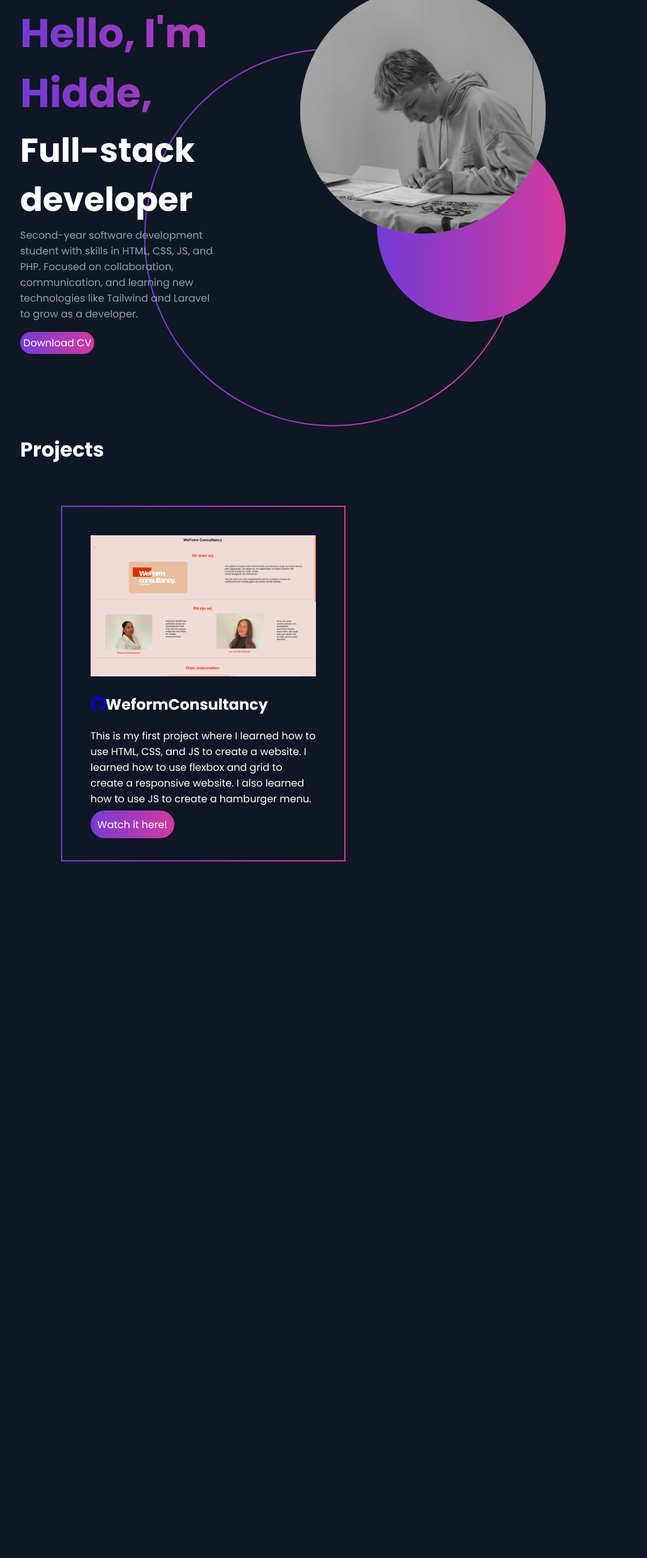
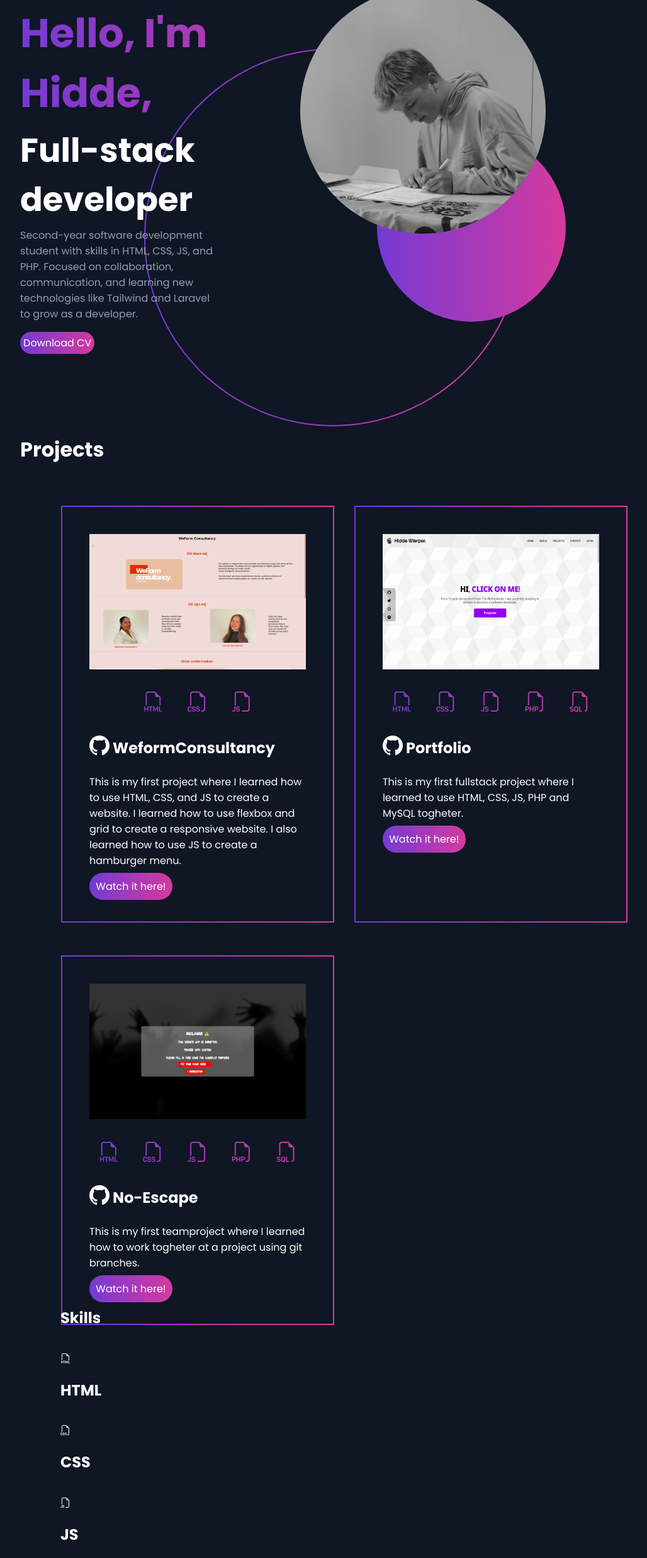
Before and after one commit to HiddeWierper/new-portfolio, a PHP site: page / in a window 1280 px wide. Shown: the part 80-2554 px from the top of the page at 63% size, without its empty margins (96-1124 px from the left). Before the commit the page ends 1448 px from the top, so only its background shows below. Run offline with PHP 8.4, Linux system fonts and the light colour scheme.

Commit message:
added all projects

```diff
--- a/index.php
+++ b/index.php
@@ -7,6 +7,7 @@
   <link rel="icon" href="favicon.png" type="image/x-icon">
   <link rel="stylesheet" href="https://cdn.jsdelivr.net/npm/bootstrap-icons@1.11.3/font/bootstrap-icons.min.css">
   <link rel="preconnect" href="https://fonts.googleapis.com">
+  <script src="script.js"></script>
 <link rel="preconnect" href="https://fonts.gstatic.com" crossorigin>
 <link href="https://fonts.googleapis.com/css2?family=Poppins:ital,wght@0,100;0,200;0,300;0,400;0,500;0,600;0,700;0,800;0,900;1,100;1,200;1,300;1,400;1,500;1,600;1,700;1,800;1,900&display=swap" rel="stylesheet">
   <title>Portfolio</title>
@@ -50,18 +51,78 @@
     <div class="projectContainer">
       <div class="project">
         <div class="projectImg">
-            <a href="https://weform.netlify.app" target="_blank">
           <img src="files/weform.png" alt="weformConsultancy">
-          </a>
         </div>
-        <div class="projectInfo">
-          <h2><a href="https://www.github.com/hiddewierper"><i class="bi bi-github"></i></a>WeformConsultancy</h2>
-          <p>This is my first project where I learned how to use HTML, CSS, and JS to create a website. I learned how to use flexbox and grid to create a responsive website. I also learned how to use JS to create a hamburger menu.</p>
-          <a class="link" href="https://weform.netlify.app" target="_blank">Watch it here!</a>
+       <div class="projectLang">
+        <i class="bi bi-filetype-html"></i>
+        <i class="bi bi-filetype-css"></i>
+        <i class="bi bi-filetype-js"></i>
+       </div>
+
+      <div class="projectInfo">
+        <h2><a href="https://www.github.com/hiddew2007/weform-master"><i style="color: white; font-size: 2rem;" class="bi bi-github"></i></a> WeformConsultancy</h2>
+        <p>This is my first project where I learned how to use HTML, CSS, and JS to create a website. I learned how to use flexbox and grid to create a responsive website. I also learned how to use JS to create a hamburger menu.</p>
+        <a class="link" href="https://weform.netlify.app" target="_blank">Watch it here!</a>
+        </div>
+      </div>
+
+
+      <div class="project">
+        <div class="projectImg">
+          <img src="files/portfolio.png" alt="portfolio">
+        </div>
+      <div class="projectLang">
+        <i class="bi bi-filetype-html"></i>
+        <i class="bi bi-filetype-css"></i>
+        <i class="bi bi-filetype-js"></i>
+        <i class="bi bi-filetype-php"></i>
+        <i class="bi bi-filetype-sql"></i>
+      </div>
+
+      <div class="projectInfo">
+        <h2><a href="https://www.github.com/hiddewierper/portfolio"><i style="color: white; font-size: 2rem;" class="bi bi-github"></i></a> Portfolio</h2>
+        <p>This is my first fullstack project where I learned to use HTML, CSS, JS, PHP and MySQL togheter.</p>
+        <a class="link" href="http://localhost:8080//portfolio" target="_blank">Watch it here!</a>
+        </div>
+      </div>
+
+      <div class="project">
+        <div class="projectImg">
+          <img src="files/no-escape.png" alt="no-escapae">
+        </div>
+      <div class="projectLang">
+        <i class="bi bi-filetype-html"></i>
+        <i class="bi bi-filetype-css"></i>
+        <i class="bi bi-filetype-js"></i>
+        <i class="bi bi-filetype-php"></i>
+        <i class="bi bi-filetype-sql"></i>
+      </div>
+
+      <div class="projectInfo">
+        <h2><a href="https://www.github.com/nathanhuijser/no-escape"><i style="color: white; font-size: 2rem;" class="bi bi-github"></i></a> No-Escape</h2>
+        <p>This is my first teamproject where I learned how to work togheter at a project using git branches.</p>
+        <a class="link" href="http://localhost:8080//no-escape" target="_blank">Watch it here!</a>
         </div>
       </div>
     </div>
+  </section>
 
+  <section class="skills">
+    <div class="skillsContainer">
+      <h1>Skills</h1>
+      <div class="skill">
+        <span><i class="bi bi-filetype-html"></i><h2>HTML</h2></span>
+        <span style="width: 50%;" class="progress"></span>
+      </div>
+      <div class="skill">
+        <span><i class="bi bi-filetype-css"></i><h2>CSS</h2></span>
+        <span style="width: 100%;" class="progress"></span>
+      </div>
+      <div class="skill">
+        <span><i class="bi bi-filetype-js"></i><h2>JS</h2></span>
+        <span style="width: 50%;" class="progress"></span>
+      </div>
+    </div>
   </section>
 </body>
 </html>
--- a/style.css
+++ b/style.css
@@ -166,7 +166,6 @@
 
 section.intro div.info div.me a:hover{
   transform: translate(0, -2px) scale(1.02);
-
 }
 
 .imgHw{
@@ -256,6 +255,7 @@
 
   width: 70%;
   display: grid;
+  gap: 4%;
   grid-template-columns: repeat(auto-fill, minmax(400px, 1fr));
 }
 
@@ -292,6 +292,39 @@
 
 }
 
-.projectInfo .link:hover{
-  transform: translate(0, -2px) scale(1.02);
+.projectLang{
+  display: flex;
+  justify-content: center;
+  align-items: center;
+  margin: 5%;
+  font-size: 2rem;
+  background-image: var(--background);
+  background-clip: text;
+  color: transparent;
 }
+
+.projectLang i{
+  margin: 0 5% 0 5%;
+}
+
+
+section.skills{
+  width: 100%;
+  height: fit-content;
+  display: flex;
+  justify-content: center;
+  align-items: center;
+  flex-direction: column;
+}
+
+.skillsContainer{
+  width: 70%;
+  display: grid;
+  gap: 4%;
+  grid-template-columns: 1fr;
+}
+
+.skillsContainer span.progress{
+  background-color: var(--background);
+  height: 20px;
+}
```
Also changed, not shown: files/hw.jpg (deleted), files/image.png (deleted), files/kat-pc.png (deleted), files/me.jpeg (deleted), files/no-escape-pc.png (deleted), files/no-escape.png (added), files/portfolio-pc.png (deleted), files/portfolio.png (added), script.js (added).
